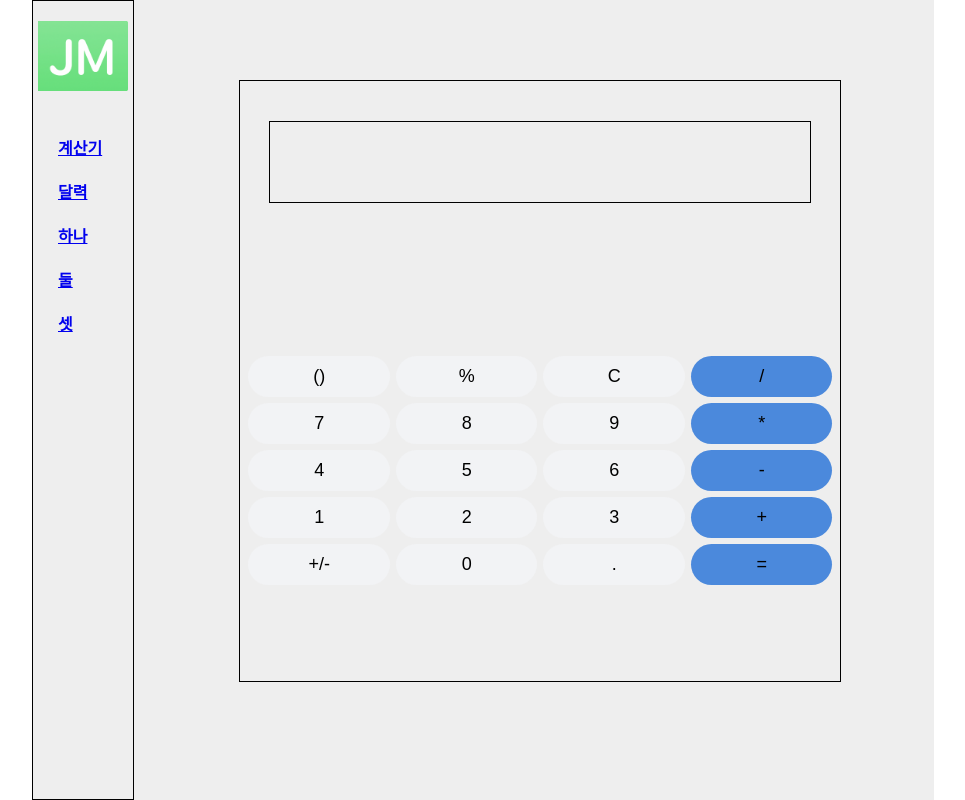
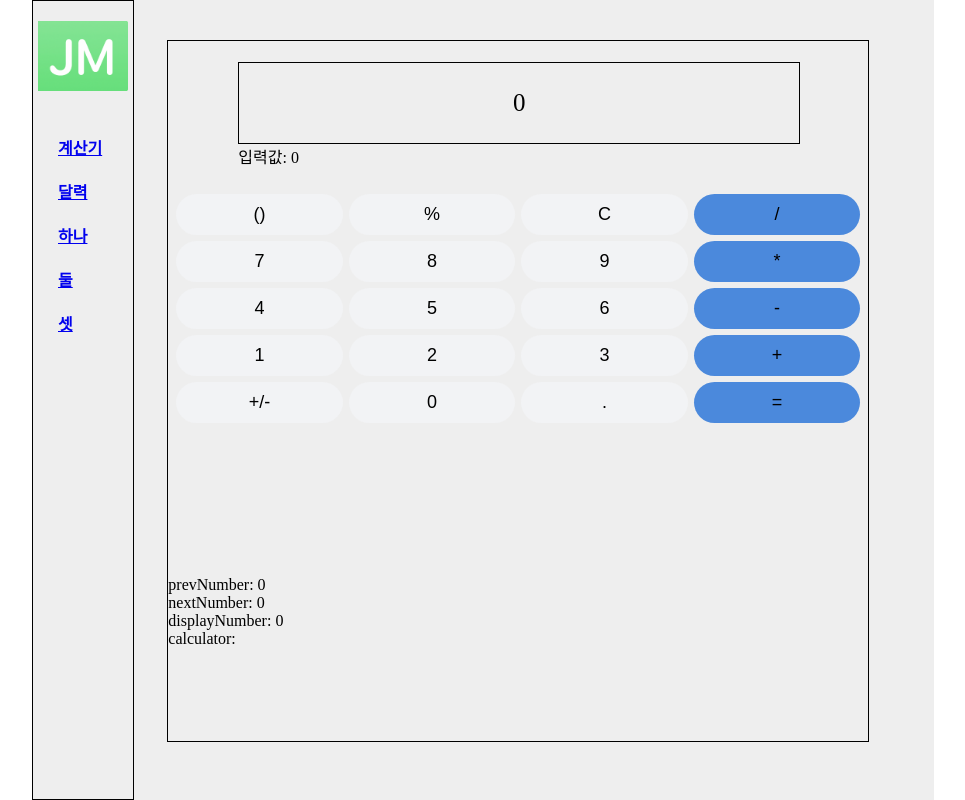
Before and after one commit to jm4293/Jm-project-1, a React (Create React App) app: page /calculator in a window 1280 px wide. Shown: the whole page, without its empty margins (157-1122 px from the left). Built offline with nearby package versions, Linux system fonts and the light colour scheme.

Commit message:
계산기 수정중

```diff
--- a/src/component/component_Calculator.jsx
+++ b/src/component/component_Calculator.jsx
@@ -1,16 +1,41 @@
-import React, { useState } from "react";
+import React, {useEffect, useState} from "react";
 import styled from "styled-components";
 
 const FrameDiv = styled.div`
-    width: 600px;
-    height: 600px;
+    width: 700px;
+    height: 700px;
     position: absolute;
-    left: 23%;
-    top: 10%;
+    left: 15%;
+    top: 5%;
     border: 1px solid black;
 `;
 
-const NumButton = styled.button`
+const DisplayDiv = styled.div`
+    width: 80%;
+    height: 80px;
+    position: absolute;
+    left: 10%;
+    top: 3%
+    // border: 1px solid black;
+`;
+
+const DisplayNumberDiv = styled.div`
+    width: 100%;
+    height: 100%;
+    border: 1px solid black;
+    display: flex;
+    justify-content: center;
+    align-items: center;
+    font-size: 25px;
+`;
+
+const NumberDiv = styled.div`
+    display: grid;
+    grid-template-columns: repeat(4, 1fr);
+    margin: 150px 5px;
+`;
+
+const NumberButton = styled.button`
     background-color: #f2f3f5;
     border: none;
     font-size: 18px;
@@ -19,7 +44,7 @@ const NumButton = styled.button`
     padding: 10px
 `;
 
-const CalButton = styled.button`
+const CalculationButton = styled.button`
     background-color: #4b89dc;
     border: none;
     font-size: 18px;
@@ -29,88 +54,115 @@ const CalButton = styled.button`
 `;
 
 function Calculator() {
-    const [numbers, setNumbers] = useState('');
-    const [temp, setTemp] = useState('');
+    const [prevNumber, setPrevNumber] = useState('0');
+    const [nextNumber, setNextNumber] = useState('0');
+    const [displayNumber, setDisplayNumber] = useState('0');
+    const [calculator, setCalculator] = useState('');
 
-    // 입력
-    function inputNumber(e) {
-        setNumbers((prev) => prev + e)
-        setTemp(numbers);
+    // useEffect(() => {
+    //     setDisplayNumber(prevNumber);
+    // }, [prevNumber])
+
+    useEffect(() => {
+        setPrevNumber(displayNumber);
+    }, [displayNumber])
+
+    useEffect(() => {
+        // calculator === '' ? setPrevNumber('0') : setPrevNumber()
+        setPrevNumber('0');
+    }, [nextNumber])
+
+    // 숫자 입력
+    const inputNumber = (e) => {
+        // prevNumber === '0' ? setPrevNumber(e.target.value.toString()) : setPrevNumber((prev) => prev + e.target.value)
+
+        displayNumber === '0' ? setDisplayNumber(e.target.value.toString()) : setDisplayNumber((prev) => prev + e.target.value);
     }
 
-    // 첫 입력 0 검사
-    function inputZeroCheck(e) {
+    // 소수점 입력
+    const inputPoint = (e) => {
 
     }
 
-    // 소수점 입력
-    function inputPointCheck(e) {
+    // + - * / 입력
+    const inputCalculate = (e) => {
+        setDisplayNumber((prev) => prev + e.target.value);
 
+        // calculator === '' ? setNextNumber(prevNumber) : result();
+
+        setNextNumber(prevNumber);
+        setCalculator(e.target.value);
     }
 
-    // + - * / 계산
-    function inputCalculate(e) {
-        switch (e) {
+    // 계산
+    const result = (e) => {
+        let resultNumber = 0;
+        switch (calculator) {
             case '+':
-                setNumbers((prev) => prev + '+')
+                resultNumber = parseInt(prevNumber) + parseInt(nextNumber);
+                // console.log(resultNumber)
+                // setDisplayNumber(parseInt(prevNumber) + parseInt(nextNumber));
                 break;
             case '-':
-                setNumbers((prev) => prev + '-')
+                // setDisplayNumber(parseInt(prevNumber) - parseInt(nextNumber));
                 break
             case '*':
-                setNumbers((prev) => prev + '*')
+                // setDisplayNumber(parseInt(prevNumber) * parseInt(nextNumber));
                 break
             case '/':
-                setNumbers((prev) => prev + '/')
+                // setDisplayNumber(parseInt(prevNumber) / parseInt(nextNumber));
                 break
             case '%':
-                setNumbers((prev) => prev + '%')
-                break
-            case '+/-':
-                setNumbers((prev) => prev + '*(-1)')
-                break
-            case '=':
-                setNumbers(window.eval(numbers))
+                // setDisplayNumber(parseInt(prevNumber) % parseInt(nextNumber));
                 break
         }
+
+        setDisplayNumber(resultNumber.toString());
+        setNextNumber(resultNumber.toString());
+        // setCalculator(e.target.value);
+        // setPrevNumber('0');
+        // setNextNumber(displayNumber);
+    }
+
+    const clear = () => {
+        return setPrevNumber('0');
     }
 
     return (
-        <>
-            <FrameDiv>
-
-                {/*화면*/}
-                <div style={{ display: 'flex', justifyContent: 'center', marginTop: '40px' }}>
-                    <div style={{ width: "90%", height: "80px", border: '1px solid black', display: 'flex', justifyContent: 'center', alignItems: "center", fontSize: '25px' }}>
-                        {numbers}
-                    </div>
-                </div>
-
-                {/* 버튼 */}
-                <div style={{ display: 'grid', gridTemplateColumns: 'repeat(4, 1fr)', margin: '150px 5px' }}>
-                    <NumButton onClick=''>()</NumButton>
-                    <NumButton onClick={inputCalculate}>%</NumButton>
-                    <NumButton onClick={() => setNumbers('')}>C</NumButton>
-                    <CalButton onClick={() => inputCalculate('/')}>/</CalButton>
-                    <NumButton onClick={() => inputNumber(7)}>7</NumButton>
-                    <NumButton onClick={() => inputNumber(8)}>8</NumButton>
-                    <NumButton onClick={() => inputNumber(9)}>9</NumButton>
-                    <CalButton onClick={() => inputCalculate('*')}>*</CalButton>
-                    <NumButton onClick={() => inputNumber(4)}>4</NumButton>
-                    <NumButton onClick={() => inputNumber(5)}>5</NumButton>
-                    <NumButton onClick={() => inputNumber(6)}>6</NumButton>
-                    <CalButton onClick={() => inputCalculate('-')}>-</CalButton>
-                    <NumButton onClick={() => inputNumber(1)}>1</NumButton>
-                    <NumButton onClick={() => inputNumber(2)}>2</NumButton>
-                    <NumButton onClick={() => inputNumber(3)}>3</NumButton>
-                    <CalButton onClick={() => inputCalculate('+')}>+</CalButton>
-                    <NumButton onClick={() => inputCalculate('+/-')}>+/-</NumButton>
-                    <NumButton onClick={() => inputNumber(0)}>0</NumButton>
-                    <NumButton onClick={inputPointCheck}>.</NumButton>
-                    <CalButton onClick={() => inputCalculate('=')}>=</CalButton>
-                </div>
-            </FrameDiv>
-        </>
+        <FrameDiv>
+            <div>
+                <DisplayDiv>
+                    <DisplayNumberDiv>{displayNumber}</DisplayNumberDiv>
+                    <div>입력값: {nextNumber}</div>
+                </DisplayDiv>
+                <NumberDiv>
+                    <NumberButton onClick={clear} value={''}>()</NumberButton>
+                    <NumberButton onClick={inputCalculate} value={'%'}>%</NumberButton>
+                    <NumberButton onClick={clear}>C</NumberButton>
+                    <CalculationButton onClick={inputCalculate} value={'/'}>/</CalculationButton>
+                    <NumberButton onClick={inputNumber} value={7}>7</NumberButton>
+                    <NumberButton onClick={inputNumber} value={8}>8</NumberButton>
+                    <NumberButton onClick={inputNumber} value={9}>9</NumberButton>
+                    <CalculationButton onClick={inputCalculate} value={'*'}>*</CalculationButton>
+                    <NumberButton onClick={inputNumber} value={4}>4</NumberButton>
+                    <NumberButton onClick={inputNumber} value={5}>5</NumberButton>
+                    <NumberButton onClick={inputNumber} value={6}>6</NumberButton>
+                    <CalculationButton onClick={inputCalculate} value={'-'}>-</CalculationButton>
+                    <NumberButton onClick={inputNumber} value={1}>1</NumberButton>
+                    <NumberButton onClick={inputNumber} value={2}>2</NumberButton>
+                    <NumberButton onClick={inputNumber} value={3}>3</NumberButton>
+                    <CalculationButton onClick={inputCalculate} value={'+'}>+</CalculationButton>
+                    <NumberButton onClick={clear} value={''}>+/-</NumberButton>
+                    <NumberButton onClick={inputNumber} value={0}>0</NumberButton>
+                    <NumberButton onClick={clear} value={''}>.</NumberButton>
+                    <CalculationButton onClick={result} value={'='}>=</CalculationButton>
+                </NumberDiv>
+                <div>prevNumber: {prevNumber}</div>
+                <div>nextNumber: {nextNumber}</div>
+                <div>displayNumber: {displayNumber}</div>
+                <div>calculator: {calculator}</div>
+            </div>
+        </FrameDiv>
     )
 }
 
```
